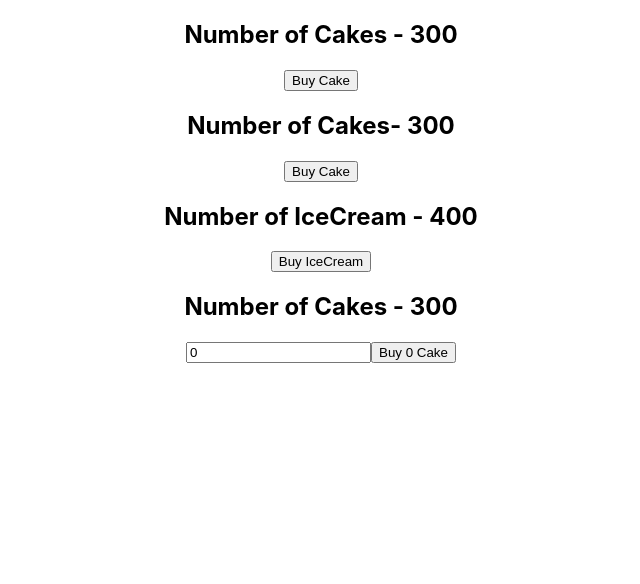
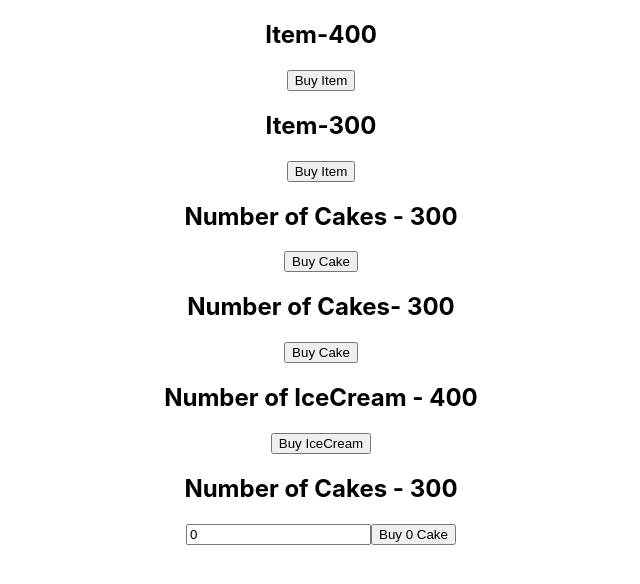
Before and after one commit to rabobahago/react-redux-app, a React (Create React App) app: page / in a window 1280 px wide. Shown: the top 584 px of the page, without its empty margins (319-959 px from the left). Built offline with nearby package versions, Linux system fonts and the light colour scheme.

Commit message:
action ownProps added

```diff
--- a/src/App.js
+++ b/src/App.js
@@ -6,15 +6,19 @@
 import CakeHookContainer from './components/CakeHookContainer';
 import IceCreamContainer from './components/IceCreamContainer';
 import NewCakeContainer from './components/NewCakeContainer';
+import ItemContainer from './components/ItemContainer';
 
 function App() {
   return (
     <Provider store = {store}>
       <div className="App">
+        <ItemContainer/>
+        <ItemContainer cake/>
         <CakeContainer/>
         <CakeHookContainer/>
         <IceCreamContainer/>
         <NewCakeContainer/>
+
       </div>
     </Provider>
   );
--- /dev/null
+++ b/src/components/ItemContainer.js
@@ -0,0 +1,28 @@
+import React from 'react';
+import { connect } from 'react-redux';
+import {buyCake, buyIceCream} from '../redux/index';
+const ItemContainer = (props)=>{
+    return(
+        <div>
+            <h2>Item-{props.item} </h2>
+            <button onClick={props.buyItem}>Buy Item</button>
+        </div>
+    );
+}
+const mapStateToProps = (state, ownProps)=>{
+    const itemState = ownProps.cake ?
+    state.cake.numOfCakes :
+    state.iceCream.numOfIceCreams
+    return{
+        item: itemState
+    }
+}
+const mapDispatchToProps = (dispatch, ownProps)=>{
+    const dispatchFunction = ownProps.cake ?
+    ()=>dispatch(buyCake()) :
+    ()=>dispatch(buyIceCream())
+    return {
+        buyItem:dispatchFunction
+    }
+}
+export default connect(mapStateToProps, mapDispatchToProps)(ItemContainer);
```
Also changed, not shown: 1 other file (tests, documents, lock files or other folders).
